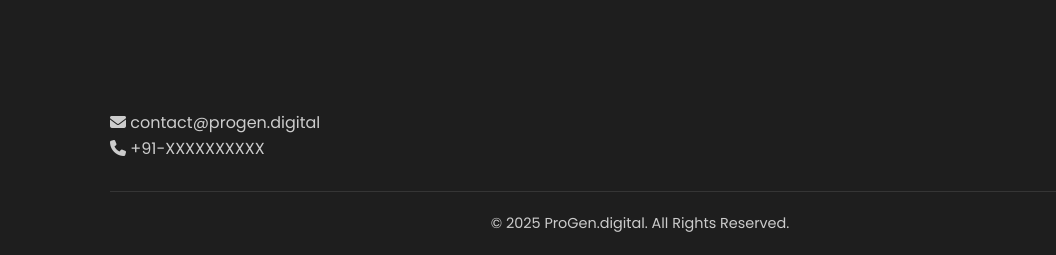
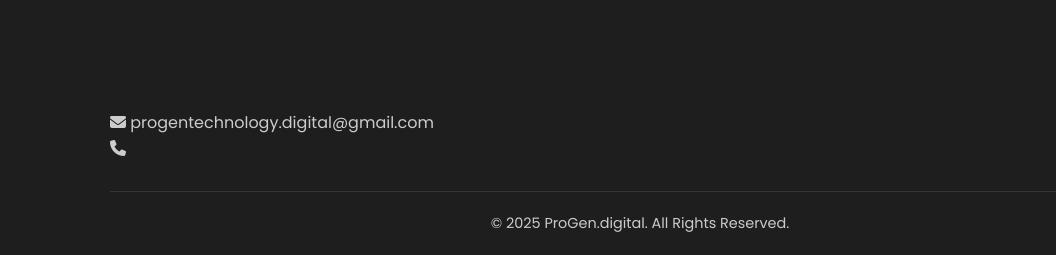
Before and after one commit to Udhayfernandez123/progen.digital, a plain HTML site: page index.html in a window 1280 px wide. Shown: the part 3715-3970 px from the top of the page, 0-1056 px from the left. Drawn offline with Linux system fonts and the light colour scheme.

Commit message:
index.html

```diff
--- a/index.html
+++ b/index.html
@@ -203,7 +203,8 @@
     <footer>
         <div class="container">
             <div class="footer-content">
-                <div class="footer-contact"><p><i class="fas fa-envelope"></i> contact@progen.digital</p><p><i class="fas fa-phone"></i> +91-XXXXXXXXXX</p></div>
+                <div class="footer-contact"><p><i class="fas fa-envelope"></i> progentechnology.digital@gmail.com
+</p><p><i class="fas fa-phone"></i> </p></div>
                 <div class="footer-social"><a href="#" aria-label="LinkedIn"><i class="fab fa-linkedin"></i></a><a href="#" aria-label="Twitter"><i class="fab fa-twitter"></i></a><a href="#" aria-label="GitHub"><i class="fab fa-github"></i></a></div>
             </div>
             <div class="footer-bottom"><p>&copy; 2025 ProGen.digital. All Rights Reserved.</p></div>
```
